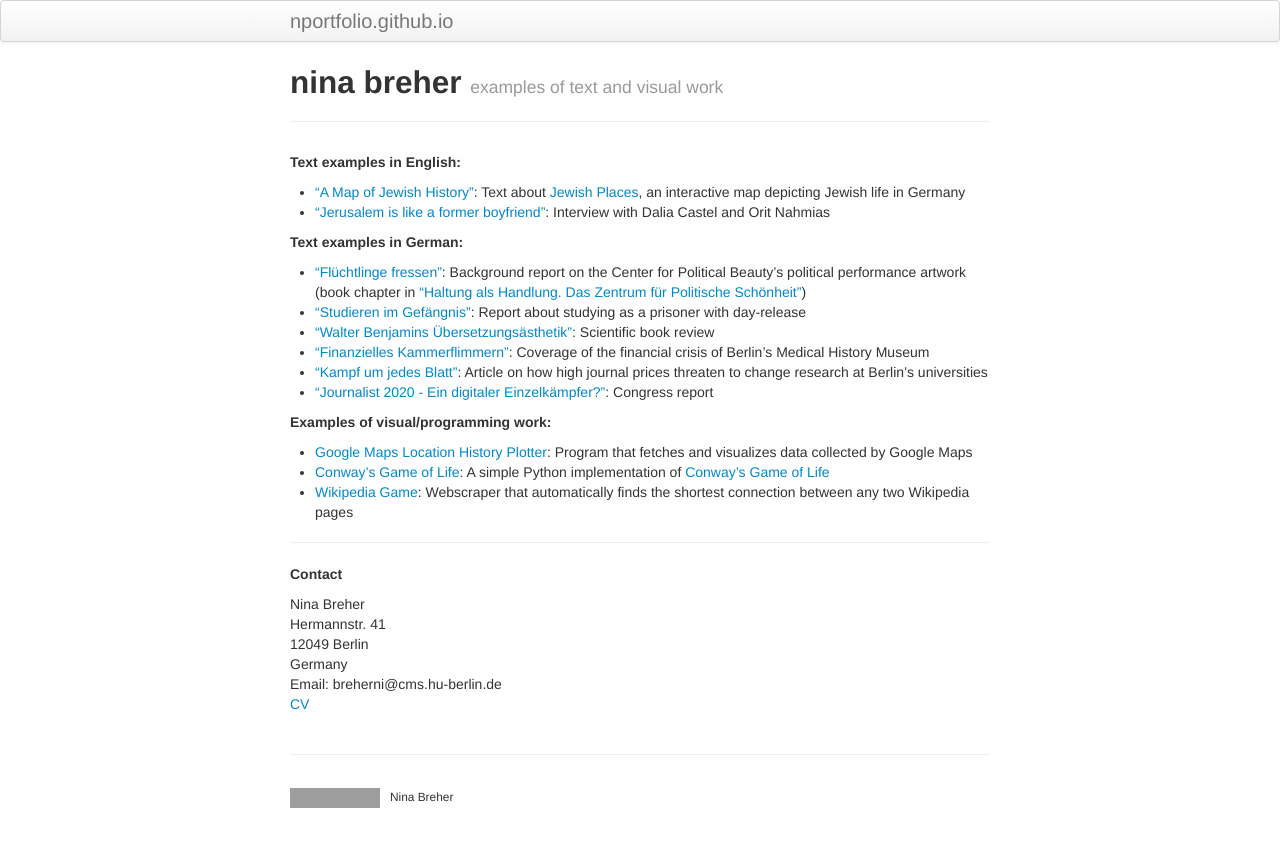
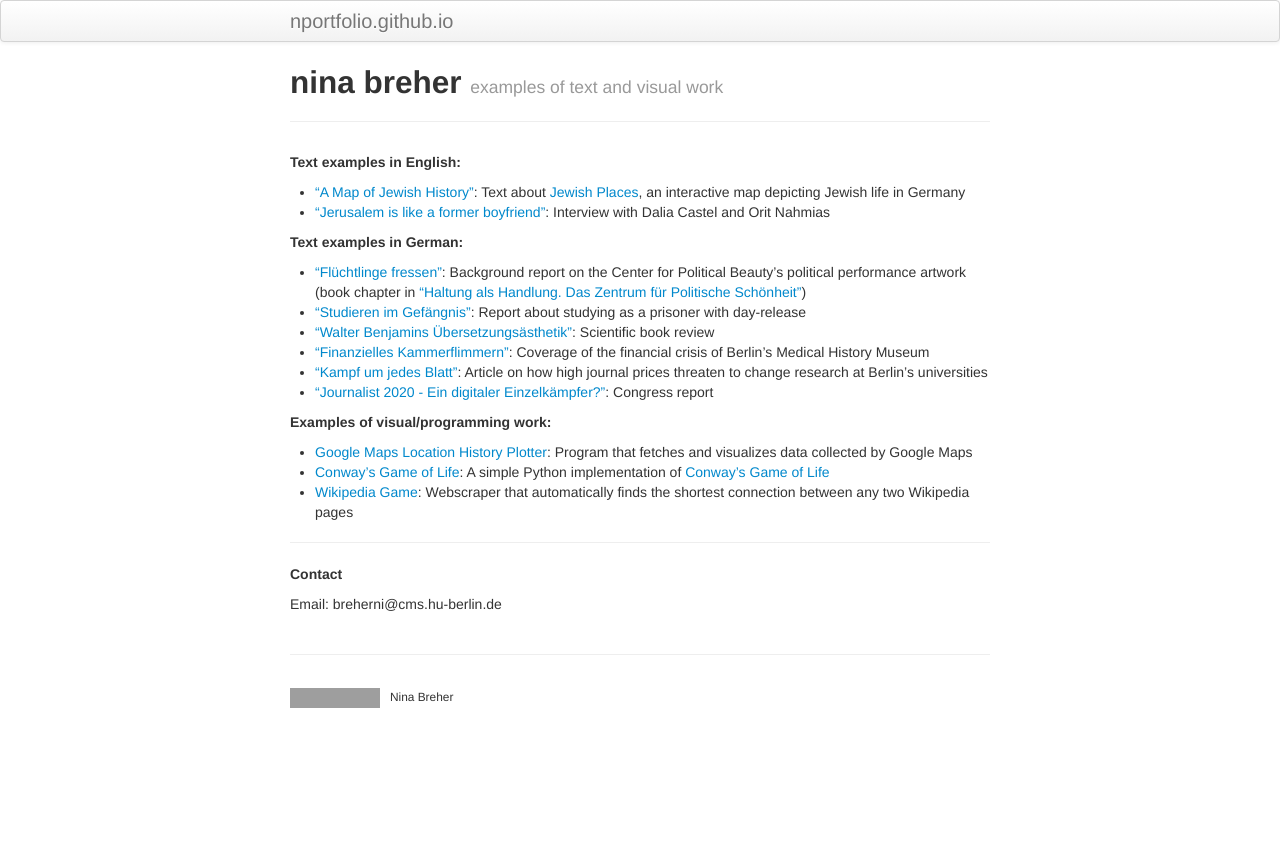
Before and after one commit to nportfolio/nportfolio.github.io, a Jekyll site: the page built from index.md, in a window 1280 px wide. Shown: the top 847 px of the page. Built offline with Jekyll 4.4.1, drawn with Linux system fonts in a browser that asks for light colours; grey boxes are pictures that could not be loaded.

Commit message:
Update index.md

```diff
--- a/index.md
+++ b/index.md
@@ -28,9 +28,4 @@ description: portfolio
 
 **Contact**
 
-Nina Breher
-Hermannstr. 41
-12049 Berlin
-Germany
 Email: breherni@cms.hu-berlin.de
-[CV](/documents/cv.pdf)
```
